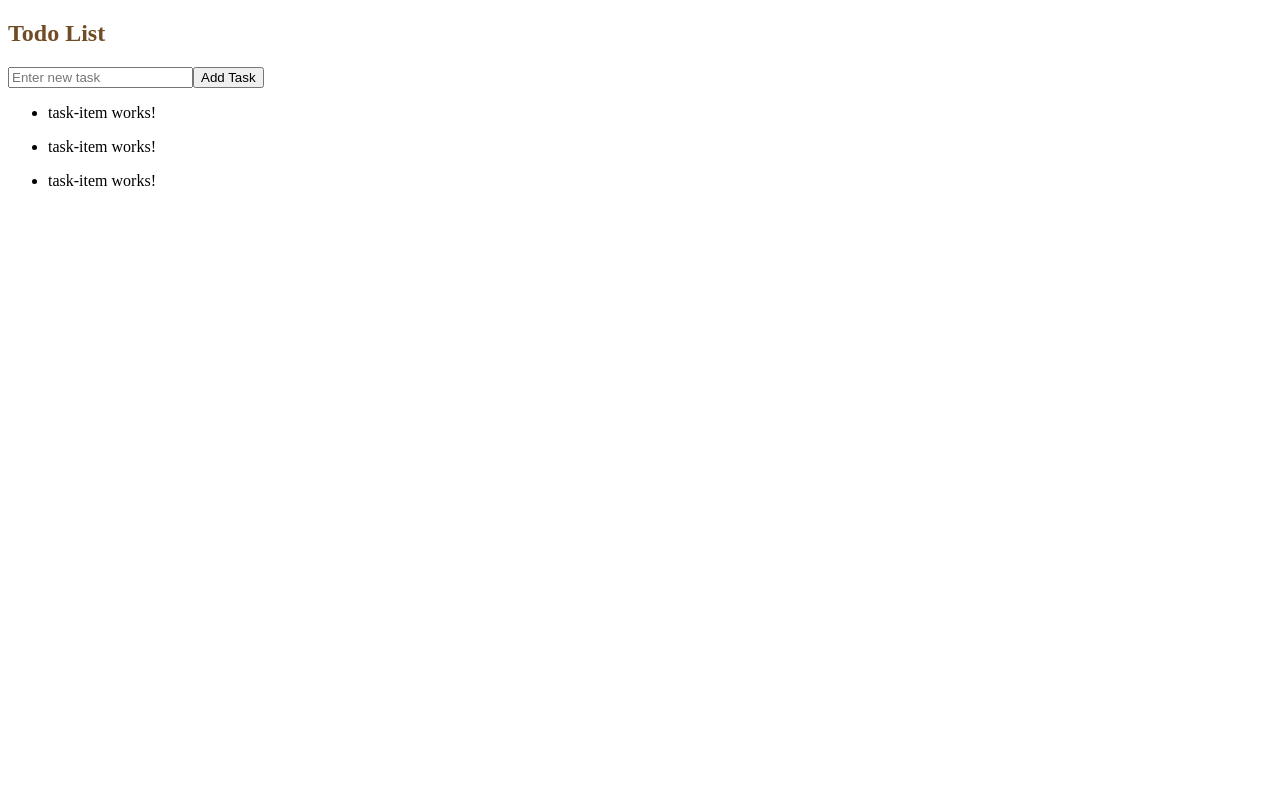
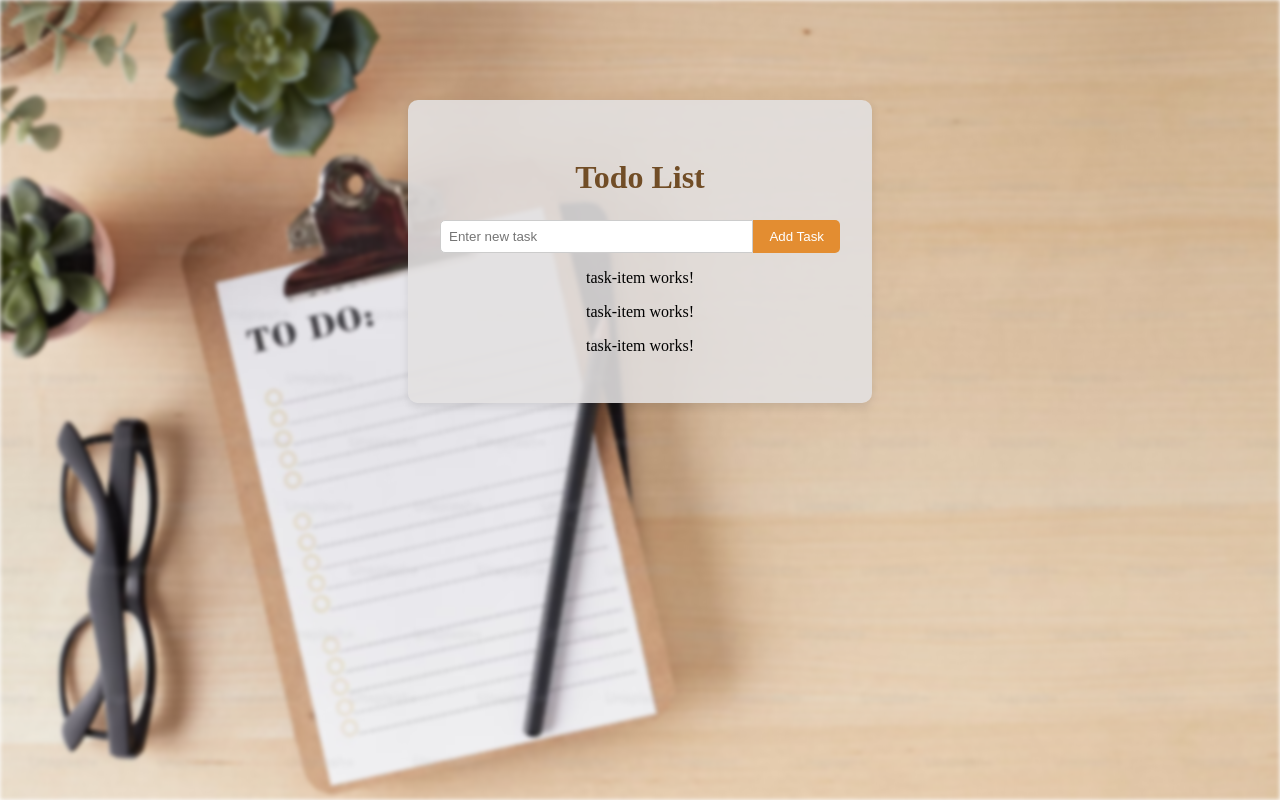
Before and after one commit to SayedShehata1/Angular-TODO-LIST, an Angular app: page / in a window 1280 px wide. Built offline with nearby package versions, Linux system fonts and the light colour scheme; data requests are answered from the project's data file.

Commit message:
style: :lipstick: Style TaskList Component

```diff
--- a/src/app/Components/task-list/task-list.component.css
+++ b/src/app/Components/task-list/task-list.component.css
@@ -0,0 +1,76 @@
+.task-list {
+  height: 100%;
+  background-color: rgba(227, 225, 225, 0.882);
+  padding: 2rem;
+  border-radius: 10px;
+  box-shadow: 0 4px 8px rgba(0, 0, 0, 0.1);
+  width: 100vw;
+  max-width: 400px;
+  text-align: center;
+  position: relative;
+  margin: 100px auto;
+}
+
+.task-list h2 {
+  font-size: 2rem;
+  margin-bottom: 1.5rem;
+  color: #714d26;
+}
+
+.addTodo {
+  display: flex;
+  justify-content: center;
+  margin-bottom: 1rem;
+}
+
+.addTodo .task-input {
+  flex-grow: 1;
+  padding: 0.5rem;
+  border: 1px solid #ccc;
+  border-radius: 5px 0 0 5px;
+  outline: none;
+  transition: border 0.3s;
+}
+
+.addTodo .task-input:focus {
+  border-color: #e38d31;
+}
+
+.addTodo .add-button {
+  padding: 0.5rem 1rem;
+  border: none;
+  background-color: #e38d31;
+  color: white;
+  cursor: pointer;
+  border-radius: 0 5px 5px 0;
+  transition: background-color 0.3s;
+}
+
+.addTodo .add-button:hover {
+  background-color: #d87726;
+}
+
+.task-list ul {
+  list-style: none;
+  padding: 0;
+  margin-top: 1rem;
+  width: 100%;
+}
+
+.task-list .task-item {
+  margin: 0.5rem 0;
+}
+
+.task-list::after {
+  content: "";
+  position: fixed;
+  top: 0;
+  left: 0;
+  width: 100%;
+  height: 100%;
+  background-image: url("/todo.jpg");
+  background-size: cover;
+  background-position: center;
+  filter: blur(2px);
+  z-index: -1;
+}
--- a/src/app/app.component.css
+++ b/src/app/app.component.css
@@ -0,0 +1,5 @@
+* {
+  margin: 0;
+  padding: 0;
+  box-sizing: border-box;
+}
```
Also changed, not shown: public/todo.jpg (added).
